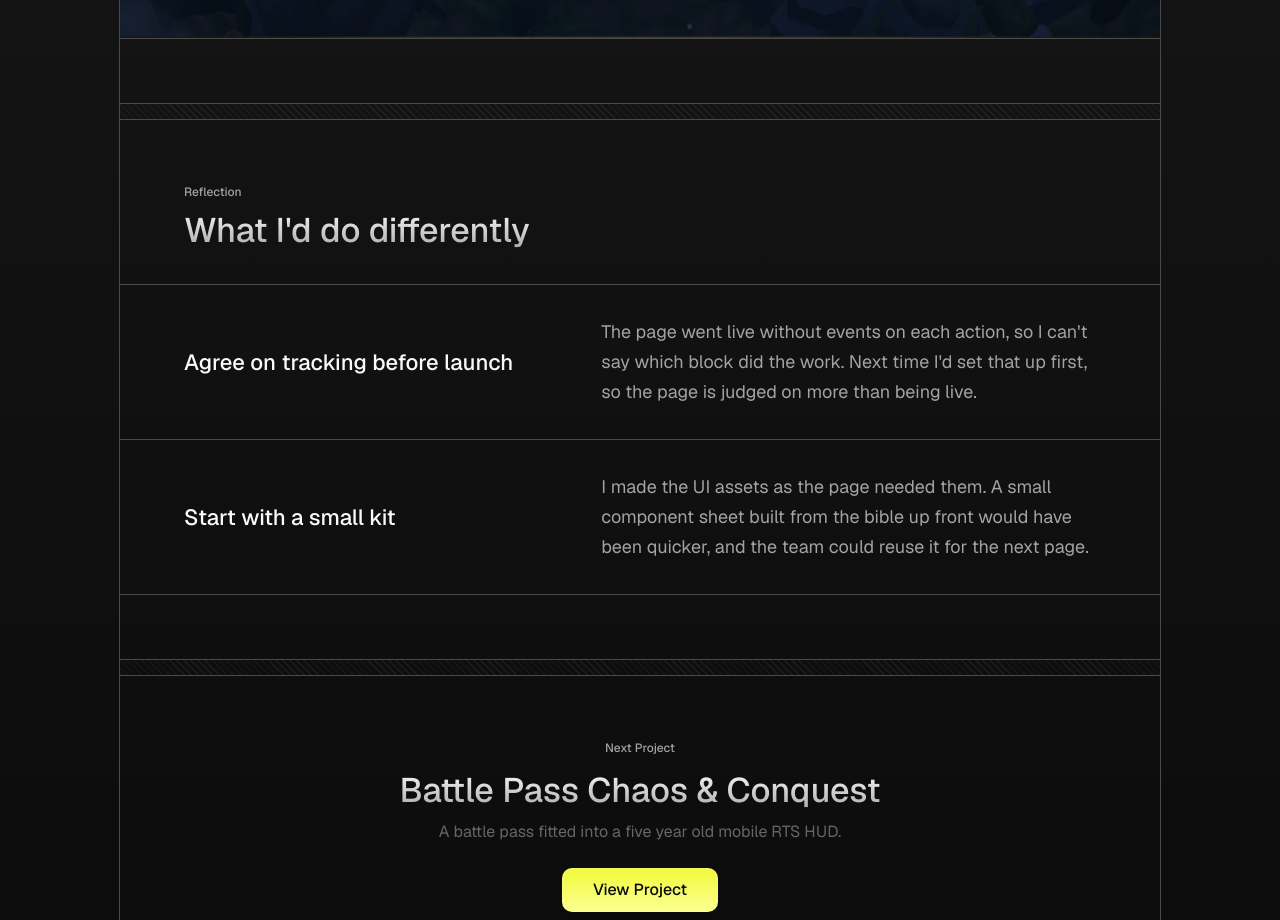
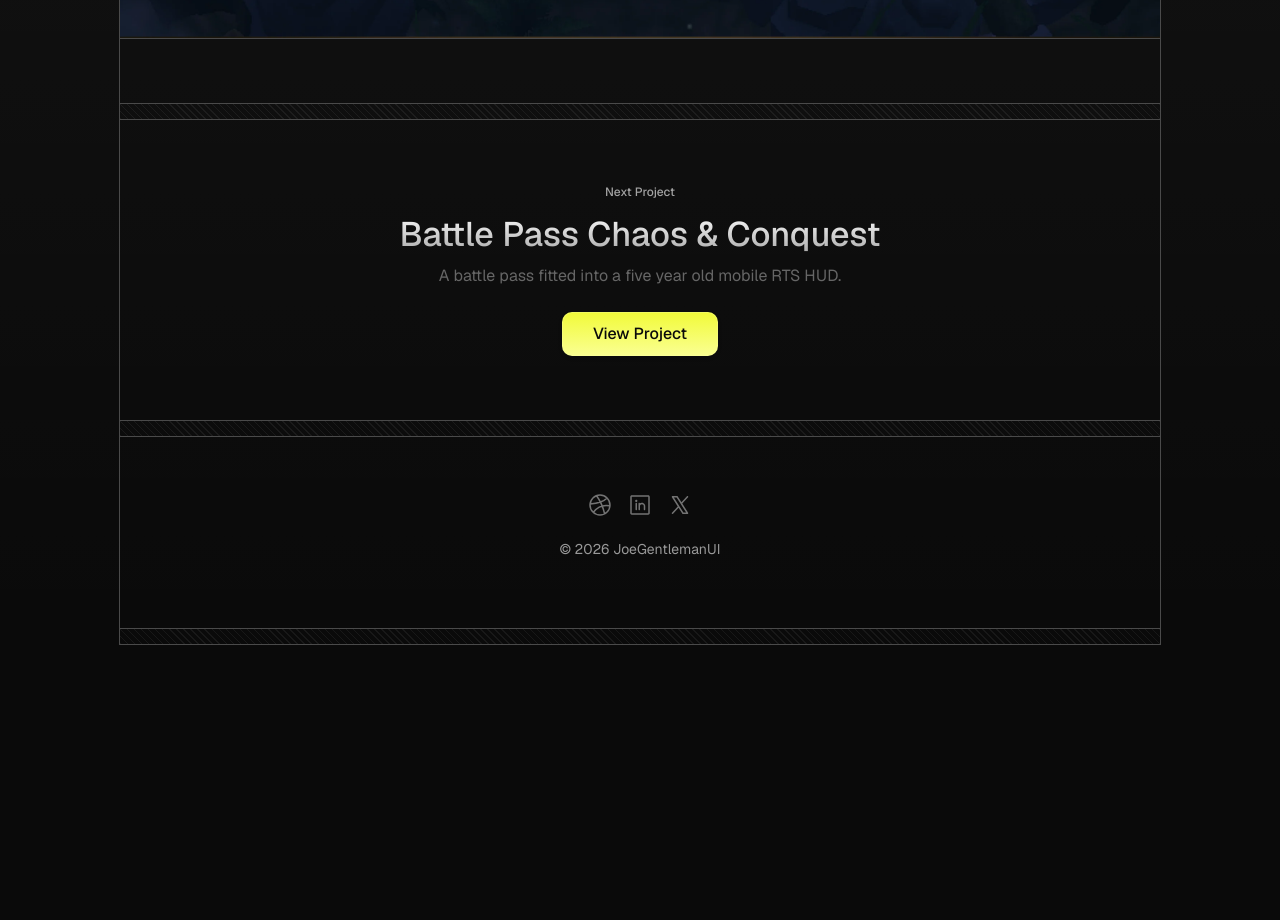
Before and after one commit to WebDevJoe/joegentleman-portfolio, a Next.js app: page /work/fs2 in a window 1280 px wide. Shown: the part 6180-7100 px from the top of the page. After the commit the page ends 6825 px from the top, so only its background shows below. Built offline with nearby package versions, Linux system fonts and the light colour scheme.

Commit message:
FS2: drop the reflection section
Co-Authored-By: Claude Opus 5.5 <noreply@anthropic.com>
Claude-Session: https://claude.ai/code/session_013XVzYyApti7YHTPsrdaB8e

```diff
--- a/app/work/fs2/page.tsx
+++ b/app/work/fs2/page.tsx
@@ -62,19 +62,6 @@ const DECISIONS = [
     body: "Anyone who reads all the way down gets the wishlist a second time, followed by community, the newsletter and the press kit, so nobody reaches the bottom without a next step.",
     src: "/media/fs2-wishlist.webp",
     alt: "Be Prepared: the second wishlist ask near the bottom of the page, with the Add to Steam Wishlist button.",
-  },
-];
-
-const REFLECTION = [
-  {
-    n: "tracking",
-    title: "Agree on tracking before launch",
-    body: "The page went live without events on each action, so I can't say which block did the work. Next time I'd set that up first, so the page is judged on more than being live.",
-  },
-  {
-    n: "kit",
-    title: "Start with a small kit",
-    body: "I made the UI assets as the page needed them. A small component sheet built from the bible up front would have been quicker, and the team could reuse it for the next page.",
   },
 ];
 
@@ -182,12 +169,6 @@ export default function Fs2CaseStudy() {
 
       <PvBand />
 
-      <PvSectionBleed eyebrow="Reflection" heading="What I'd do differently">
-        <PvSteps steps={REFLECTION} />
-      </PvSectionBleed>
-
-      <PvBand />
-
       <section className="flex w-full flex-col items-center border-b border-pv-border px-4 py-10 lg:py-16">
         <div className="flex shrink-0 flex-col items-center gap-6">
           <div className="flex shrink-0 flex-col items-center gap-3">
```
